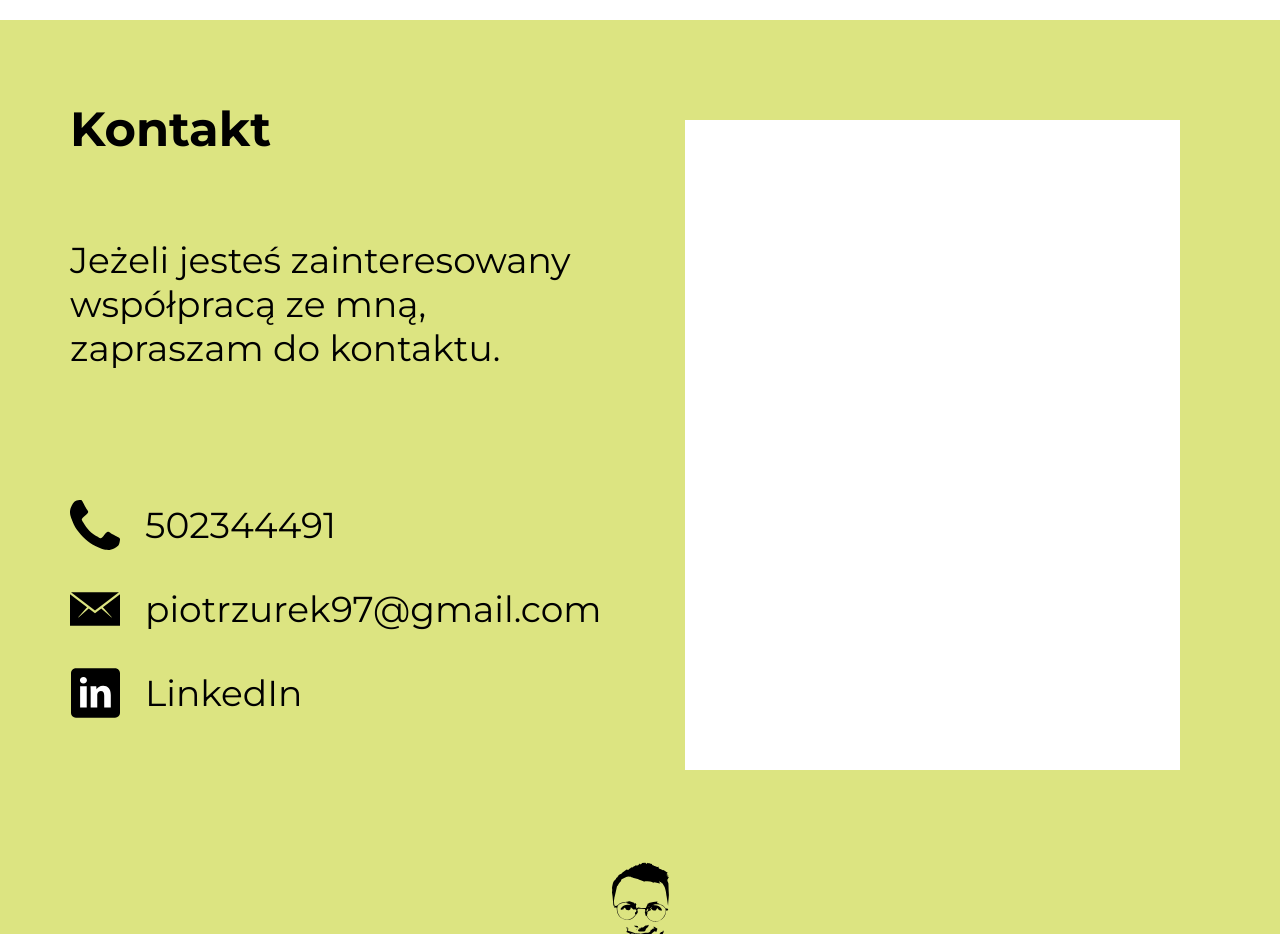
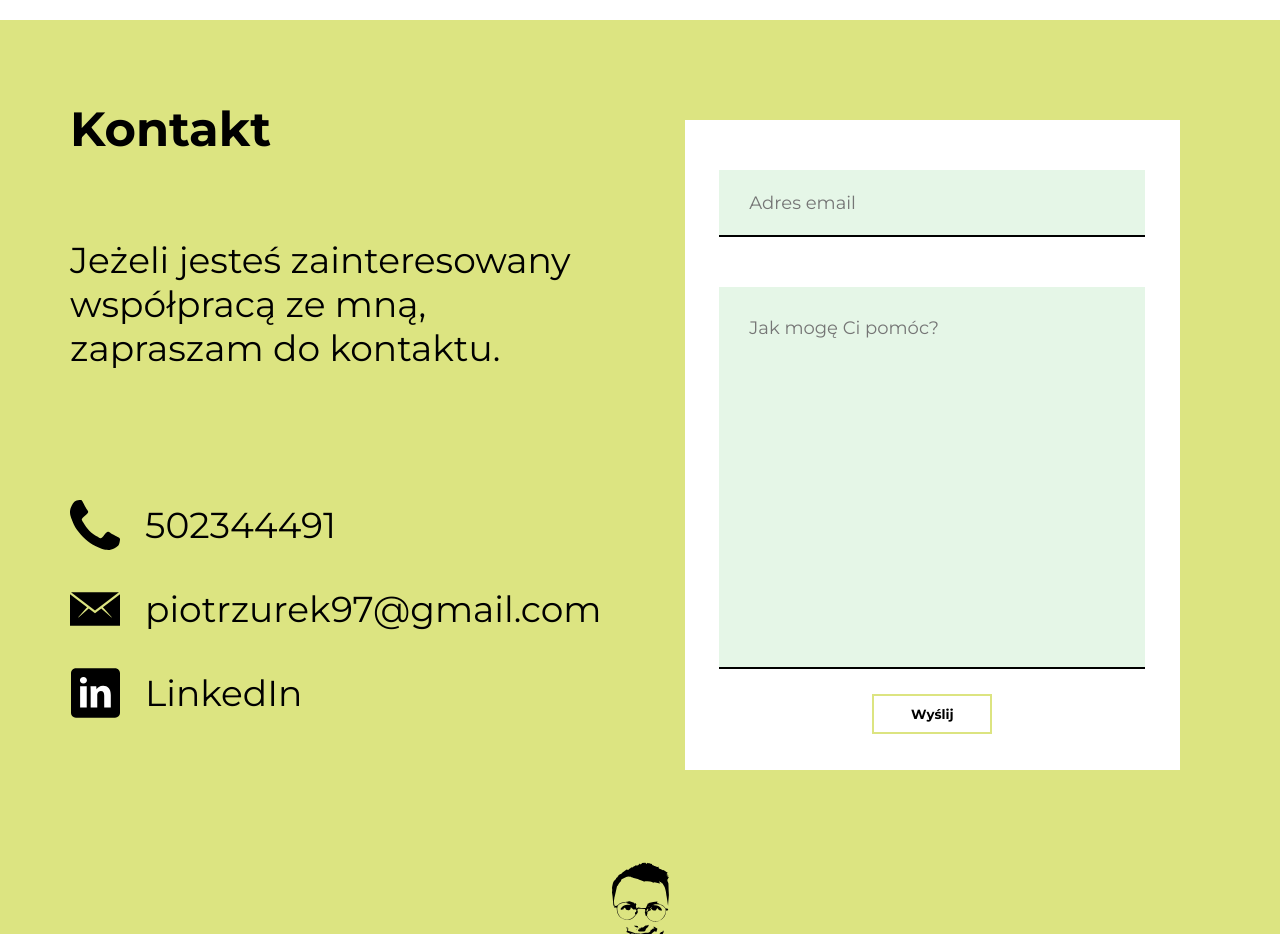
Before and after one commit to zurek-piotr/portfolio, a Vue app: page / in a window 1280 px wide. Shown: the part 2640-3574 px from the top of the page. Built offline with nearby package versions, Linux system fonts and the light colour scheme.

Commit message:
Add form to contact view with axios installation

```diff
--- a/package.json
+++ b/package.json
@@ -8,8 +8,10 @@
     "lint": "vue-cli-service lint"
   },
   "dependencies": {
+    "axios": "^0.19.0",
     "core-js": "^2.6.5",
     "vue": "^2.6.10",
+    "vue-axios": "^2.1.5",
     "vue-router": "^3.0.3"
   },
   "devDependencies": {
--- a/src/App.vue
+++ b/src/App.vue
@@ -49,6 +49,14 @@ html {
   box-sizing: inherit;
 }
 
+input,
+textarea,
+select,
+button,
+::placeholder {
+  font-family: inherit;
+}
+
 [v-cloak] {
   display: hidden;
 }
--- a/src/main.js
+++ b/src/main.js
@@ -1,6 +1,10 @@
 import Vue from 'vue';
+import axios from 'axios';
+import VueAxios from 'vue-axios';
 import App from './App.vue';
 import router from './router';
+
+Vue.use(VueAxios, axios);
 
 Vue.config.productionTip = false;
 
--- a/src/views/Contact.vue
+++ b/src/views/Contact.vue
@@ -22,11 +22,82 @@
       </div>
     </div>
     <div class="contact__form">
-      <form class="gform"></form>
+      <form
+        class="gform"
+        @submit.prevent="onSubmit"
+        method="POST"
+        v-show="visibleForm"
+      >
+        <input
+          id="email"
+          class="gform__email"
+          name="email"
+          type="email"
+          v-model="email"
+          placeholder="Adres email"
+          required
+        />
+        <textarea
+          id="message"
+          class="gform__message"
+          name="message"
+          v-model="message"
+          placeholder="Jak mogę Ci pomóc?"
+          required
+        ></textarea>
+        <button class="gform__send" type="submit">Wyślij</button>
+      </form>
+      <div class="contact__form__message" v-show="visibleMessage">
+        <h2 class="contact__form__message__header">Dziękuje za kontakt 😊</h2>
+        <br />
+        <button
+          class="gform__send gform__send--message"
+          @click="switchVisibility()"
+        >
+          Wyślij kolejną wiadomość
+        </button>
+      </div>
     </div>
   </div>
 </template>
 
+<script>
+
+export default {
+  data() {
+    return {
+      visibleForm: true,
+      visibleMessage: false,
+      message: '',
+      email: '',
+      API: 'https://script.google.com/macros/s/AKfycbxMoGepI836k8LmXrrmiqRjsQQNxrdQDHA63Ni1uA/exec',
+    };
+  },
+  methods: {
+    onSubmit() {
+      const formData = new FormData();
+      formData.set('email', this.email);
+      formData.set('message', this.message);
+
+      const config = { headers: { 'Content-Type': 'application/x-www-form-urlencoded' } };
+
+      this.axios.post(this.API, formData, config)
+        .then(this.successMessage())
+        .catch(err => console.error(err));
+    },
+    successMessage() {
+      this.message = '';
+      this.email = '';
+      this.switchVisibility();
+    },
+    switchVisibility() {
+      this.visibleForm = !this.visibleForm;
+      this.visibleMessage = !this.visibleMessage;
+    },
+  },
+};
+
+</script>
 
 <style lang="scss" scoped >
 .contact {
@@ -42,6 +113,22 @@
     background: #fff;
     align-self: center;
     margin: 50px 100px 0 0;
+
+    &__message {
+      display: flex;
+      flex-direction: column;
+      justify-content: space-between;
+      align-items: center;
+      align-content: center;
+      text-align: center;
+
+      &__header {
+        width: 80%;
+        font-weight: bold;
+        font-size: 24px;
+        padding-top: 50px;
+      }
+    }
   }
 
   &__info {
@@ -107,4 +194,68 @@
     }
   }
 }
+
+.gform {
+  display: flex;
+  flex-direction: column;
+  justify-content: space-between;
+  align-items: center;
+
+  &__email,
+  &__message {
+    width: 80%;
+    background: #e5f6e7;
+    border-bottom: 2px solid black;
+    border-style: none none solid none;
+    margin-top: 50px;
+    padding: 15px;
+    font-size: 18px;
+
+    &::placeholder {
+      font-size: 18px;
+      text-align: left;
+      padding: 15px;
+    }
+    &:focus::placeholder {
+      opacity: 0;
+      transition: opacity 0.5s ease-out;
+    }
+    &:focus {
+      border-color: $solid-color;
+      transition: border-color 0.5s ease-out;
+    }
+  }
+
+  &__email {
+    height: 35px;
+  }
+  &__message {
+    resize: none;
+    height: 350px;
+  }
+
+  &__send {
+    width: 120px;
+    height: 40px;
+    margin-top: 25px;
+    border: 2px solid $solid-color;
+    background-color: white;
+    cursor: pointer;
+    will-change: tansition;
+    transition: background-color 0.5s ease-in-out, border-color 0.5s ease-in;
+    font-weight: bold;
+
+    &:hover,
+    &:focus {
+      background-color: $solid-color;
+      border-color: #000;
+    }
+  }
+
+  &__send--message {
+    margin-top: 80px;
+    width: 80%;
+    height: 80px;
+  }
+}
 </style>
```
Also changed, not shown: 1 other file (tests, documents, lock files or other folders).
